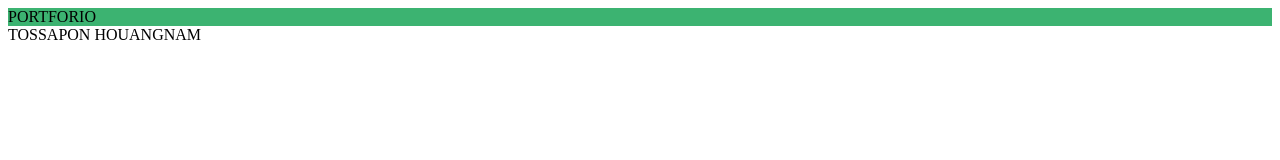
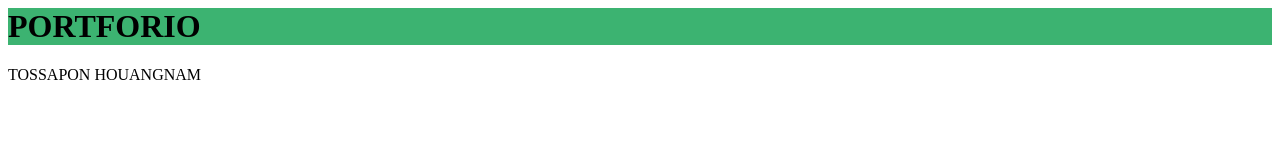
Before and after one commit to 1stsoloist/1stsoloist.github.io, a plain HTML site: page index.html in a window 1280 px wide. Drawn offline with Linux system fonts and the light colour scheme.

Commit message:
Update index.html

```diff
--- a/index.html
+++ b/index.html
@@ -3,7 +3,7 @@
     <title>PORTFOLIO by First Tossapon</title>
   </head>
   <body>
-    <div style="background-color:MediumSeaGreen;">PORTFORIO</div>
+    <h1 style="background-color:MediumSeaGreen;">PORTFORIO</h1>
     <div>TOSSAPON HOUANGNAM</div>
     <background = "000000">
   </body>
```
